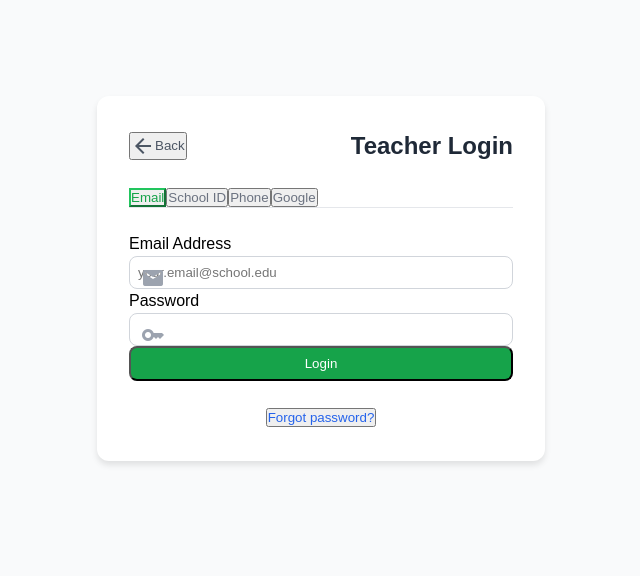
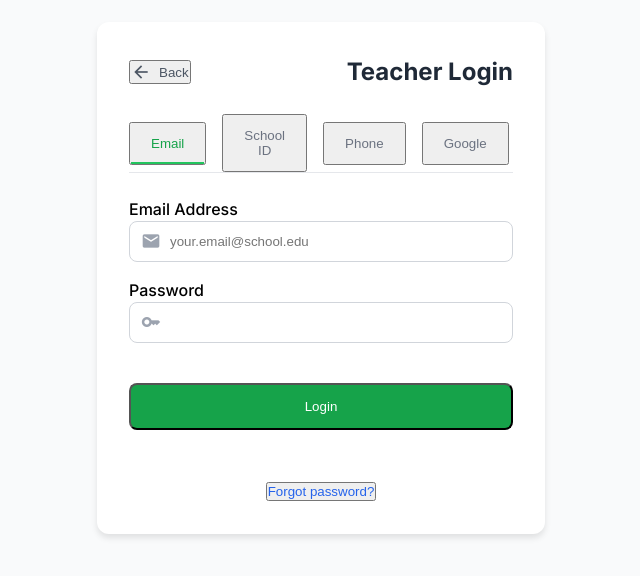
Before and after one commit to Arunthogadiya/edu-platform-frontend, an Angular app: page /auth/teacher-login in a window 1280 px wide. Shown: the part 122-698 px from the top of the page, without its empty margins (319-959 px from the left). Built offline with nearby package versions, Linux system fonts and the light colour scheme.

Commit message:
Refactor teacher login component styles and structure; improve CSS isolation and enhance button interactions

```diff
--- a/src/app/modules/auth/components/teacher-login/teacher-login.component.html
+++ b/src/app/modules/auth/components/teacher-login/teacher-login.component.html
@@ -1,5 +1,5 @@
 <div class="teacher-login min-h-screen bg-gray-50 flex flex-col items-center justify-center p-4">
-  <div class="w-full max-w-md space-y-6 bg-white p-8 rounded-xl shadow-lg">
+  <div class="login-form-container w-full max-w-md space-y-6 bg-white p-8 rounded-xl shadow-lg">
     <!-- Header -->
     <div class="flex items-center justify-between">
       <button
@@ -34,9 +34,8 @@
       <div class="flex space-x-4 border-b border-gray-200">
         <button *ngFor="let method of loginMethods"
           (click)="loginMethod = method.id"
-          [class]="loginMethod === method.id ?
-            'pb-2 px-1 border-b-2 border-green-500 text-green-600 font-medium' :
-            'pb-2 px-1 text-gray-500 hover:text-gray-700'"
+          class="tab-button"
+          [class.active]="loginMethod === method.id"
         >
           {{ method.label }}
         </button>
@@ -109,7 +108,7 @@
           type="submit"
           [disabled]="loginForm.invalid || isLoading"
           [class.loading]="isLoading"
-          class="w-full bg-green-600 hover:bg-green-700 text-white font-medium py-2 px-4 rounded-lg transition-colors"
+          class="submit-btn"
         >
           {{ loginMethod === 'phone' ? 'Send OTP' : 'Login' }}
         </button>
--- a/src/app/modules/auth/components/teacher-login/teacher-login.component.scss
+++ b/src/app/modules/auth/components/teacher-login/teacher-login.component.scss
@@ -224,3 +224,118 @@ body {
 .text-gray-600 {
   color: #4b5563;
 }
+
+.teacher-login {
+    // Add spacing between form elements
+    > * + * {
+        margin-top: 1.5rem;
+    }
+
+    input {
+        width: 100%;
+        padding: 0.75rem 1rem;
+        border: 1px solid #d1d5db;
+        border-radius: 0.5rem;
+        transition: all 0.2s ease;
+        margin-bottom: 1rem;
+
+        &:focus {
+            outline: none;
+            border-color: #3b82f6;
+            box-shadow: 0 0 0 2px rgba(59, 130, 246, 0.1);
+        }
+
+        &.ng-invalid.ng-touched {
+            border-color: #ef4444;
+
+            &:focus {
+                box-shadow: 0 0 0 2px rgba(239, 68, 68, 0.1);
+            }
+        }
+
+        &.pl-10 {
+            padding-left: 2.5rem;
+        }
+    }
+
+    .submit-btn {
+        width: 100%;
+        padding: 0.875rem 1.25rem;
+        margin: 1.5rem 0;
+        background-color: #16a34a;
+        color: white;
+        font-weight: 500;
+        border-radius: 0.5rem;
+        transition: all 0.2s ease;
+
+        &:hover:not(:disabled) {
+            background-color: #15803d;
+        }
+
+        &:disabled {
+            opacity: 0.7;
+            cursor: not-allowed;
+        }
+
+        &.loading {
+            color: transparent;
+            position: relative;
+            pointer-events: none;
+
+            &::after {
+                content: '';
+                position: absolute;
+                left: 50%;
+                top: 50%;
+                width: 20px;
+                height: 20px;
+                margin: -10px 0 0 -10px;
+                border: 2px solid rgba(255, 255, 255, 0.3);
+                border-top-color: white;
+                border-radius: 50%;
+                animation: button-loading 0.8s infinite linear;
+            }
+        }
+    }
+
+    .tab-button {
+        padding: 0.75rem 1.25rem;
+        margin-right: 1rem;
+        color: #6b7280;
+        transition: all 0.2s ease;
+        position: relative;
+
+        &::after {
+            content: '';
+            position: absolute;
+            bottom: -1px;
+            left: 0;
+            width: 100%;
+            height: 2px;
+            background-color: #22c55e;
+            transform: scaleX(0);
+            transition: transform 0.2s ease;
+        }
+
+        &.active {
+            color: #16a34a;
+            font-weight: 500;
+
+            &::after {
+                transform: scaleX(1);
+            }
+        }
+    }
+}
+
+@keyframes button-loading {
+    from { transform: rotate(0deg); }
+    to { transform: rotate(360deg); }
+}
+
+.material-icons {
+    font-size: 20px;
+    line-height: 1;
+    vertical-align: middle;
+    margin-right: 0.5rem;
+}
--- a/src/app/modules/auth/components/teacher-login/teacher-login.component.ts
+++ b/src/app/modules/auth/components/teacher-login/teacher-login.component.ts
@@ -12,7 +12,8 @@ type LoginMethodType = 'email' | 'school' | 'phone' | 'google';
   imports: [CommonModule, FormsModule, ReactiveFormsModule],
   templateUrl: './teacher-login.component.html',
   styleUrls: ['./teacher-login.component.scss'],
-  encapsulation: ViewEncapsulation.None
+  // Change to Emulated for better CSS isolation
+  encapsulation: ViewEncapsulation.Emulated
 })
 export class TeacherLoginComponent {
   loginForm: FormGroup;
--- a/src/styles.scss
+++ b/src/styles.scss
@@ -5,7 +5,7 @@
 @import url('https://fonts.googleapis.com/icon?family=Material+Icons');
 
 // Import component styles
-@import './app/modules/auth/components/teacher-login/teacher-login.component.scss';
+// @import './app/modules/auth/components/teacher-login/teacher-login.component.scss';
 
 * {
   margin: 0;
```
